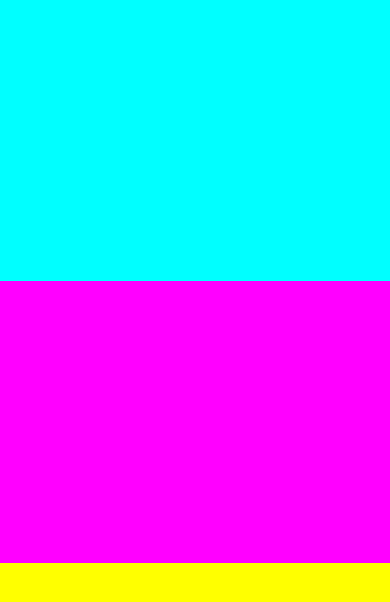
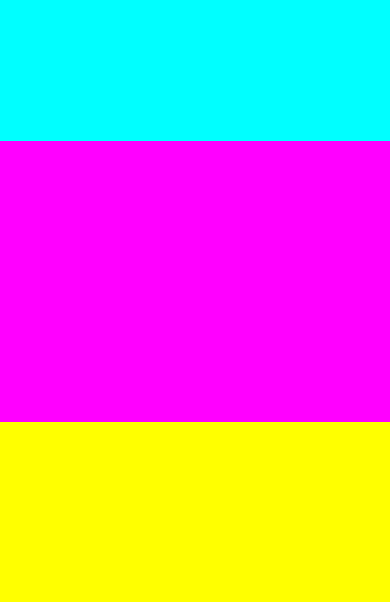
Before and after one commit to Faris-Ihsan/FlexBox, a React Native app: screen / in a window 390 px wide. Shown: the top 602 px of the page. Built offline with nearby package versions, Linux system fonts and the light colour scheme.

Commit message:
87. Größenverhältnisse mit unterschiedlichen flex-Werten festlegen

```diff
--- a/App.js
+++ b/App.js
@@ -13,17 +13,18 @@ export default function App() {
 const styles = StyleSheet.create({
   container: {
     flex: 1,
+    // flexdirection: 'column'
   },
   box1: {
-    flex: 1,
+    flex: 1, // Größeverhältnisse (zwischen "Geschwistern")
     backgroundColor: 'cyan',
   },
   box2: {
-    flex: 1,
+    flex: 2,
     backgroundColor: 'magenta',
   },
   box3: {
-    flex: 1,
+    flex: 3,
     backgroundColor: 'yellow',
   },
 });
```
